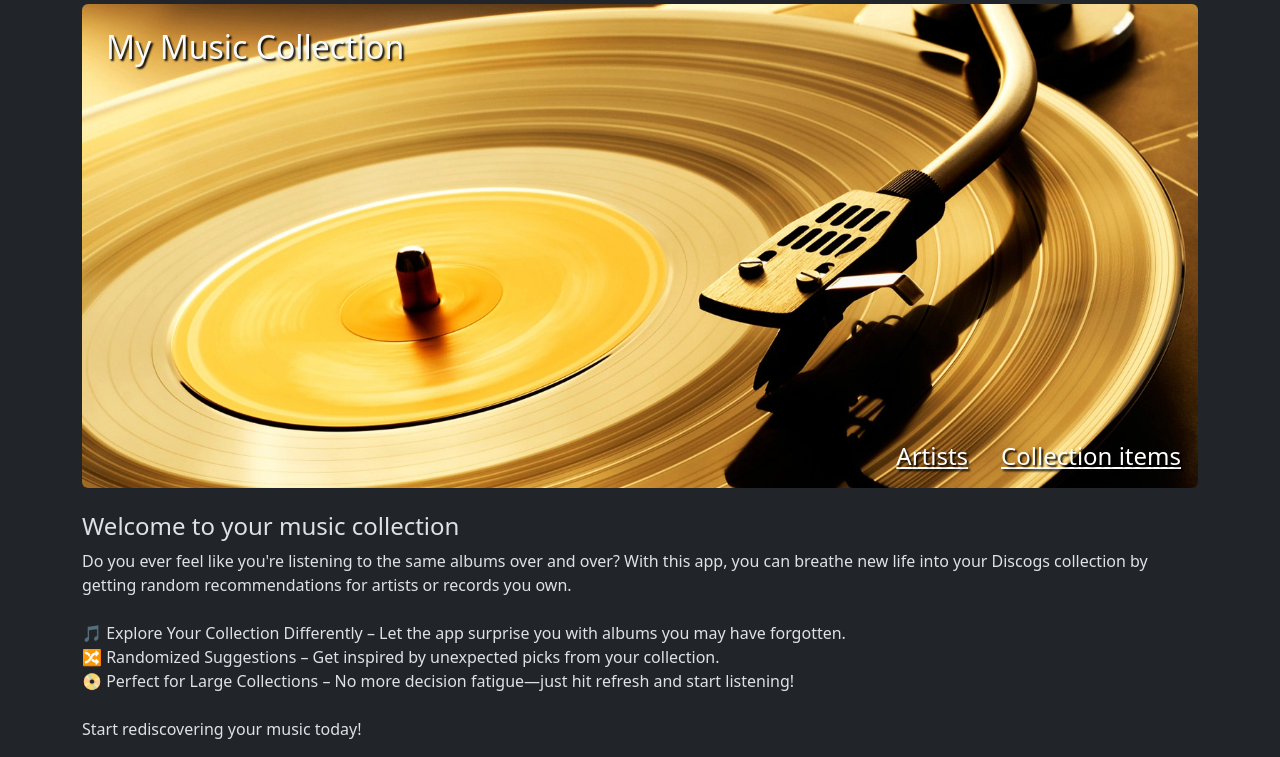
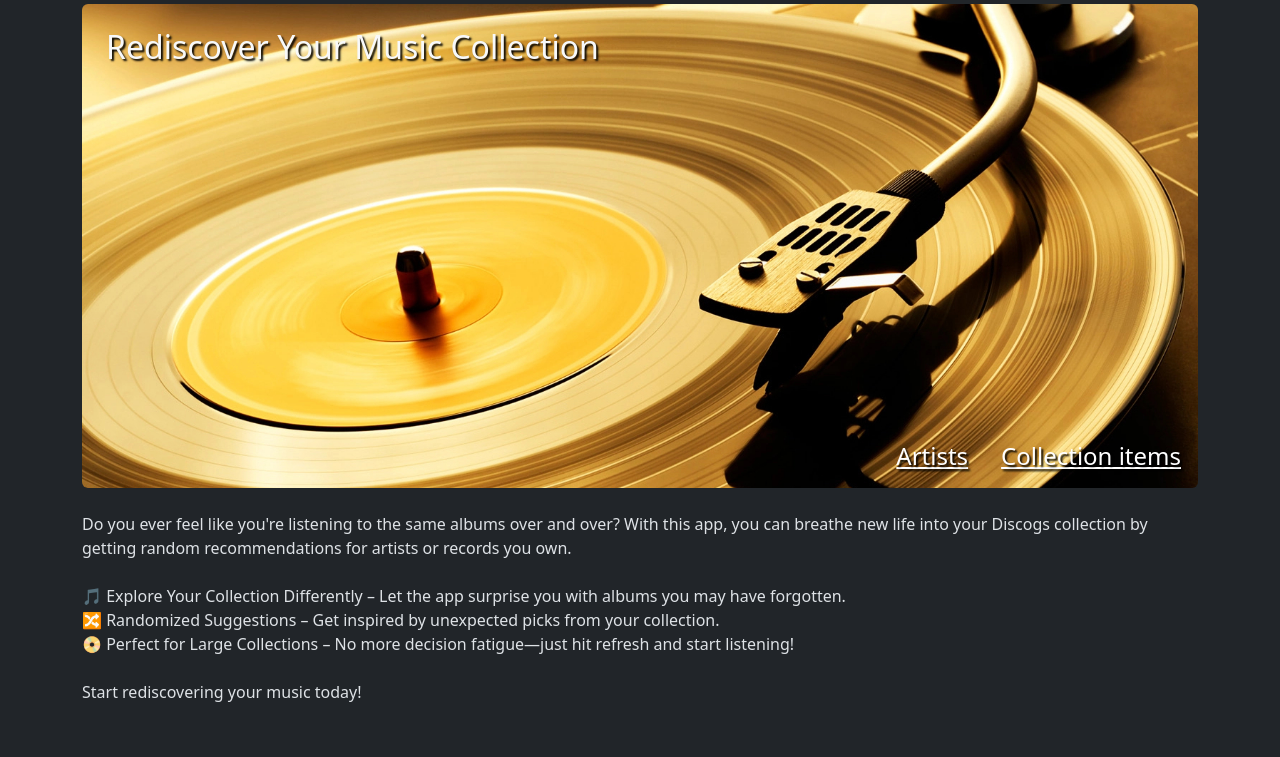
Before and after one commit to mark-me/music-explorer, a Flask app: page / in a window 1280 px wide. Shown: the part 75-832 px from the top of the page. After the commit the page ends 777 px from the top, so only its background shows below. Run offline with Flask 3, Linux system fonts and the light colour scheme; some libraries are stand-ins or nearby versions.

Commit message:
Changed title

```diff
--- a/src/app_explorer/templates/home.html
+++ b/src/app_explorer/templates/home.html
@@ -4,7 +4,7 @@
     <img src="static/images/vinyl_record.jpg" class="img-fluid rounded" alt="Vinyl Record" />
     <!-- Overlay for heading -->
     <div class="position-absolute top-0 start-0 text-light mx-4 my-4">
-      <h2 class="text-shadow">My Music Collection</h2>
+      <h2 class="text-shadow">Rediscover Your Music Collection</h2>
     </div>
     <!-- Overlay for buttons -->
     <div class="position-absolute bottom-0 end-0">
@@ -15,7 +15,6 @@
     </div>
   </div>
   <br>
-  <h4>Welcome to your music collection</h4>
   <p>
     Do you ever feel like you're listening to the same albums over and over? With this app, you can breathe new life into your Discogs collection by getting random recommendations for artists or records you own.
 <br><br>
```
